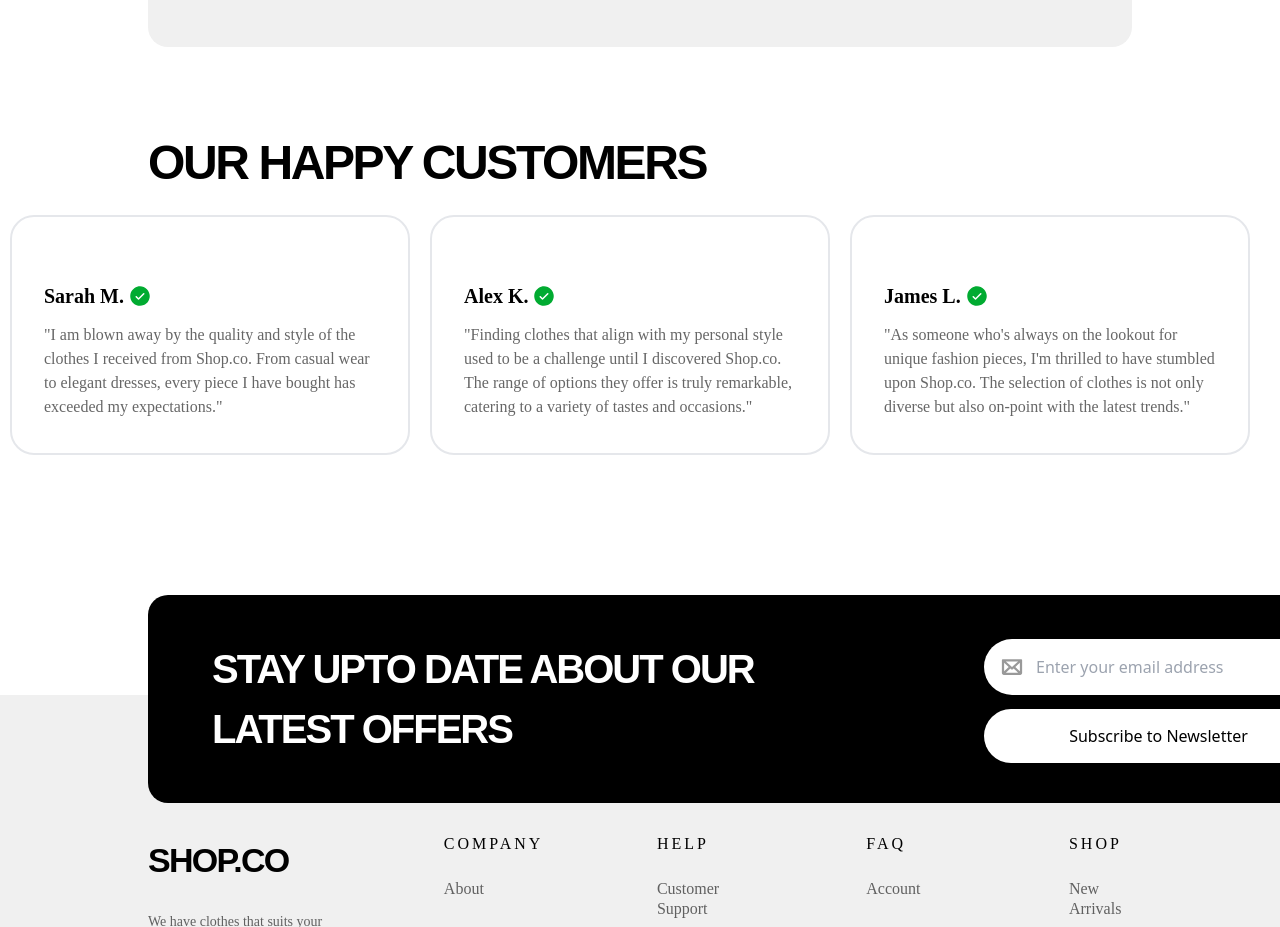
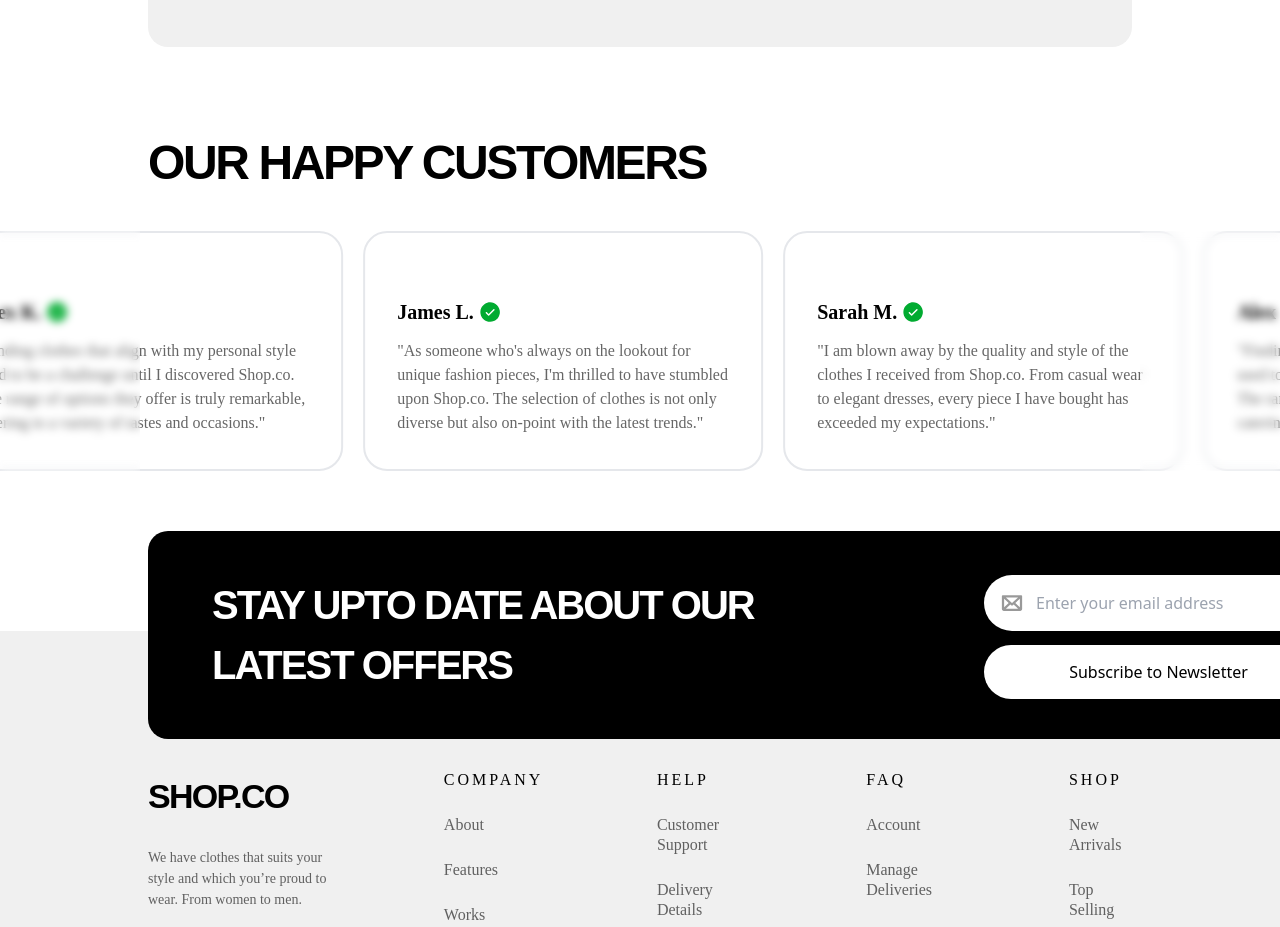
Before and after one commit to Raman1710/ecommerce-shop.co-, a React (Vite) app: page / in a window 1280 px wide. Shown: the part 3560-4487 px from the top of the page. Built offline with nearby package versions, Linux system fonts and the light colour scheme.

Commit message:
Testimonials updated

```diff
--- a/src/Components/Testimonials/Carousel.jsx
+++ b/src/Components/Testimonials/Carousel.jsx
@@ -1,12 +1,12 @@
 import React from 'react'
 import verified from '../Assets/verified.svg'
-import './Carousel.css'
+
 
 function Carousel({name, message}) {
   return (
-    <div className='w-[400px] h-[240px] border-2 rounded-3xl mx-[10px]'>
-        <div className='mx-8 mt-16'>
-               <p className='flex flex-row justify-start gap-1 font-satoshi-bold font-semibold text-[20px]'> {name} <img src={verified} className=''/></p>
+    <div className='w-[400px] h-[240px] border-2 rounded-3xl mx-[10px] flex-shrink-0 '>
+        <div className='mx-8 mt-16 '>
+               <p className='flex flex-row justify-start gap-1 font-satoshi-bold font-semibold text-[20px] '> {name} <img src={verified} className=''/></p>
                 <p className=' font-satoshi-regular text-[16px] text-black/60 mt-3'>&quot;{message}&quot;</p>
         </div>
 
--- a/src/Components/Testimonials/Testimonials.jsx
+++ b/src/Components/Testimonials/Testimonials.jsx
@@ -3,16 +3,39 @@ import Carousel from './Carousel'
 
 function Testimonials() {
   return (
-    <div className=' mt-20 pb-[80px] '>
+    <div className=' mt-20  overflow-hidden  '>
         <div className='mx-[148px]'>
             <p className=' font-integral font-black text-[48px] tracking-tighter'>OUR HAPPY CUSTOMERS</p>
         </div>
-
-        <div className='flex flex-row mt-4'>
+        <div className='flex flex-row relative'>
+          <div className='z-10 backdrop-blur-sm  w-[140px] h-[240px] bg-white-500/10  absolute top-8 left-0'> </div>
+          <div className='flex flex-row'>
+           <div className='flex flex-row animate-loop-scroll mt-8 '>
         <Carousel name='Sarah M.' message= 'I am blown away by the quality and style of the clothes I received from Shop.co. From casual wear to elegant dresses, every piece I have bought has exceeded my expectations.' />
         <Carousel name='Alex K.' message= 'Finding clothes that align with my personal style used to be a challenge until I discovered Shop.co. The range of options they offer is truly remarkable, catering to a variety of tastes and occasions.' />
         <Carousel name='James L.' message= "As someone who's always on the lookout for unique fashion pieces, I'm thrilled to have stumbled upon Shop.co. The selection of clothes is not only diverse but also on-point with the latest trends." />
-        {/* <Carousel name='Sarah M.' message= 'I am blown away by the quality and style of the clothes I received from Shop.co. From casual wear to elegant dresses, every piece I have bought has exceeded my expectations.' /> */}
+        <Carousel name='Sarah M.' message= 'I am blown away by the quality and style of the clothes I received from Shop.co. From casual wear to elegant dresses, every piece I have bought has exceeded my expectations.' />
+        <Carousel name='Alex K.' message= 'Finding clothes that align with my personal style used to be a challenge until I discovered Shop.co. The range of options they offer is truly remarkable, catering to a variety of tastes and occasions.' />
+        <Carousel name='James L.' message= "As someone who's always on the lookout for unique fashion pieces, I'm thrilled to have stumbled upon Shop.co. The selection of clothes is not only diverse but also on-point with the latest trends." />
+        <Carousel name='Sarah M.' message= 'I am blown away by the quality and style of the clothes I received from Shop.co. From casual wear to elegant dresses, every piece I have bought has exceeded my expectations.' />
+        <Carousel name='Alex K.' message= 'Finding clothes that align with my personal style used to be a challenge until I discovered Shop.co. The range of options they offer is truly remarkable, catering to a variety of tastes and occasions.' />
+        <Carousel name='James L.' message= "As someone who's always on the lookout for unique fashion pieces, I'm thrilled to have stumbled upon Shop.co. The selection of clothes is not only diverse but also on-point with the latest trends." />
+          </div>
+           <div className='flex flex-row animate-loop-scroll mt-8 '>
+        <Carousel name='Sarah M.' message= 'I am blown away by the quality and style of the clothes I received from Shop.co. From casual wear to elegant dresses, every piece I have bought has exceeded my expectations.' />
+        <Carousel name='Alex K.' message= 'Finding clothes that align with my personal style used to be a challenge until I discovered Shop.co. The range of options they offer is truly remarkable, catering to a variety of tastes and occasions.' />
+        <Carousel name='James L.' message= "As someone who's always on the lookout for unique fashion pieces, I'm thrilled to have stumbled upon Shop.co. The selection of clothes is not only diverse but also on-point with the latest trends." />
+        <Carousel name='Sarah M.' message= 'I am blown away by the quality and style of the clothes I received from Shop.co. From casual wear to elegant dresses, every piece I have bought has exceeded my expectations.' />
+        <Carousel name='Alex K.' message= 'Finding clothes that align with my personal style used to be a challenge until I discovered Shop.co. The range of options they offer is truly remarkable, catering to a variety of tastes and occasions.' />
+        <Carousel name='James L.' message= "As someone who's always on the lookout for unique fashion pieces, I'm thrilled to have stumbled upon Shop.co. The selection of clothes is not only diverse but also on-point with the latest trends." />
+        <Carousel name='Sarah M.' message= 'I am blown away by the quality and style of the clothes I received from Shop.co. From casual wear to elegant dresses, every piece I have bought has exceeded my expectations.' />
+        <Carousel name='Alex K.' message= 'Finding clothes that align with my personal style used to be a challenge until I discovered Shop.co. The range of options they offer is truly remarkable, catering to a variety of tastes and occasions.' />
+        <Carousel name='James L.' message= "As someone who's always on the lookout for unique fashion pieces, I'm thrilled to have stumbled upon Shop.co. The selection of clothes is not only diverse but also on-point with the latest trends." />
+          </div>
+
+          </div>
+
+          <div className='z-10 backdrop-blur-sm  w-[140px] h-[240px] bg-white-500/10  absolute top-8 right-0'> </div>
         </div>
 
     </div>
--- a/tailwind.config.js
+++ b/tailwind.config.js
@@ -13,7 +13,15 @@ export default {
 
 
       },
-
+      animation:{
+          "loop-scroll" : "loop-scroll 50s linear infinite"
+      },
+      keyframes:{
+          "loop-scroll" : {
+            from: { transform : "translateX(0)"},
+            to: { transform: "translateX(-100%)"},
+          },
+      },
     },
   },
   plugins: [],
```
Also changed, not shown: src/Components/Testimonials/Carousel.css (deleted).
